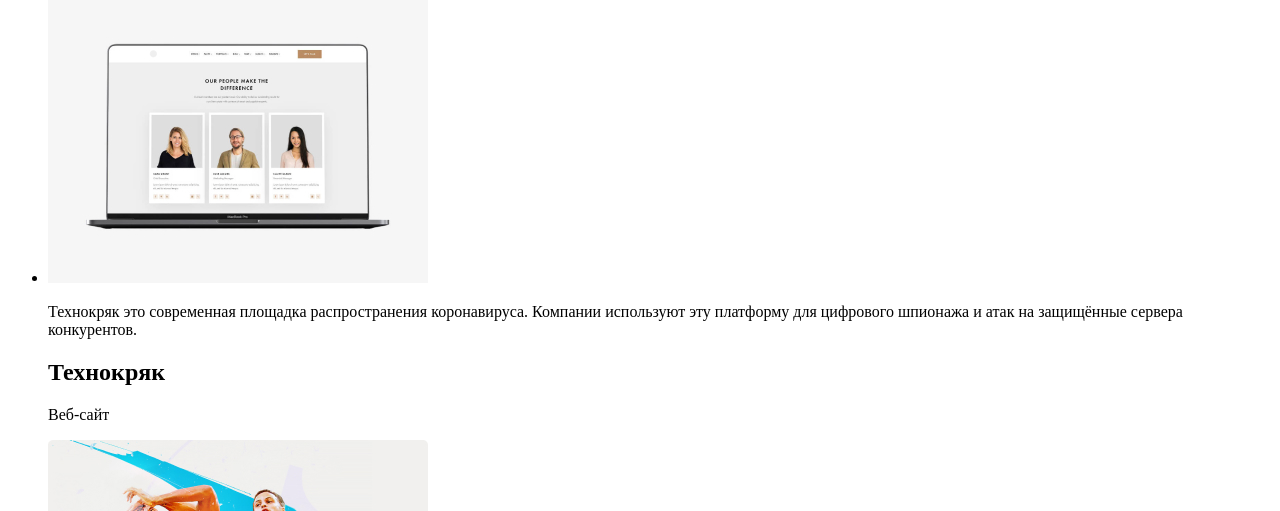
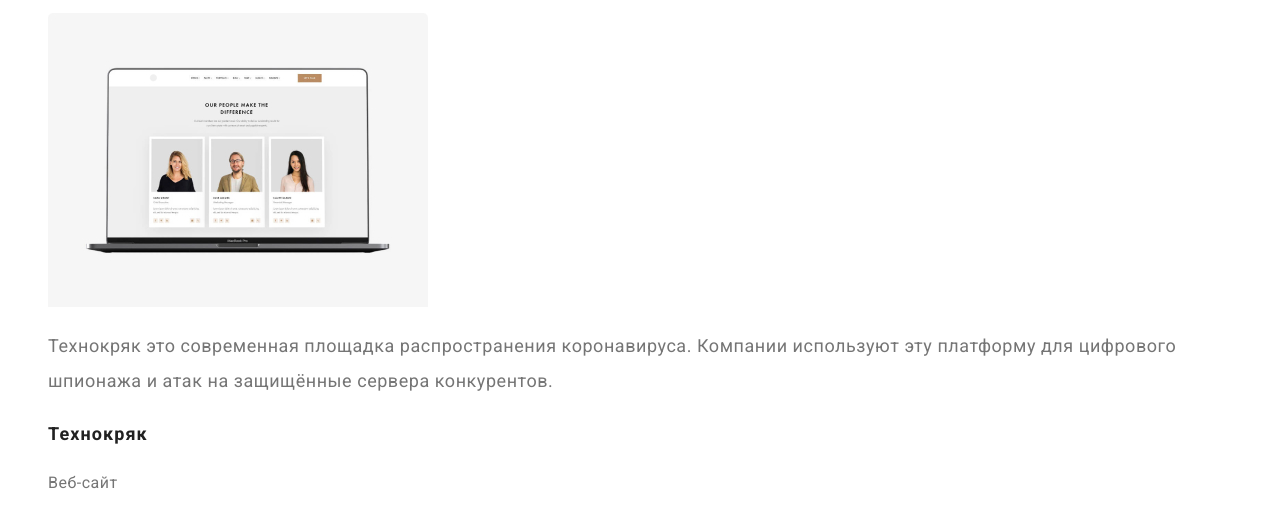
Before and after one commit to janehrytsenko/goit-markup-hw-02, a plain HTML site: page portfolio.html in a window 1280 px wide. Shown: the part 255-766 px from the top of the page. Drawn offline with Linux system fonts and the light colour scheme; the site is published under a folder, as on GitHub Pages, so addresses that start at the root find nothing.

Commit message:
Исправлена ошибка в пути

```diff
--- a/portfolio.html
+++ b/portfolio.html
@@ -6,7 +6,7 @@
     <link
         href="https://fonts.googleapis.com/css2?family=Raleway:wght@700&amp;family=Roboto:wght@400;500;700;900&amp;display=swap"
         rel="stylesheet">
-    <link rel="stylesheet" href="/css/portfolio.css" />
+    <link rel="stylesheet" href="./css/portfolio.css" />
     <title>Портфолио</title>
   </head>
 
```
